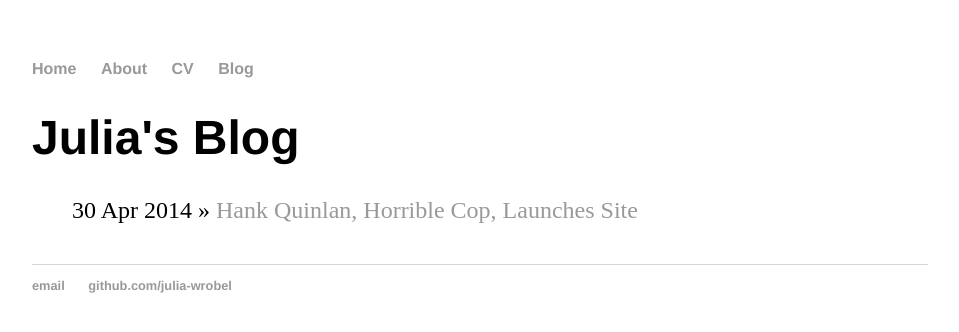
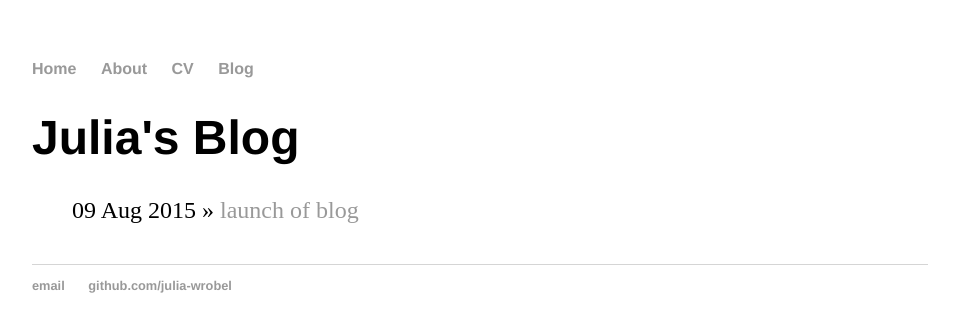
Before and after one commit to zwchou/julia-wrobel.github.io, a Jekyll site: the page built from blog/index.html, in a window 1280 px wide. Shown: the top 332 px of the page, without its empty margins (160-1119 px from the left). Built offline with Jekyll 4.4.1, drawn with Linux system fonts in a browser that asks for light colours.

Commit message:
Update and rename 2014-04-30-hank-quinlan-site-launched.md to 2015-08-09-blog-launch.md

```diff
--- a/_posts/2014-04-30-hank-quinlan-site-launched.md
+++ b/_posts/2015-08-09-blog-launch.md
@@ -1,7 +1,7 @@
 ---
 layout: post
-title: "Hank Quinlan, Horrible Cop, Launches Site"
-date: 2014-04-30
+title: "launch of blog"
+date: 2015-08-09
 ---
 
 Well. Finally got around to putting this old website together. Neat thing about it - powered by [Jekyll](http://jekyllrb.com) and I can use Markdown to author my posts. It actually is a lot easier than I thought it was going to be.
```
